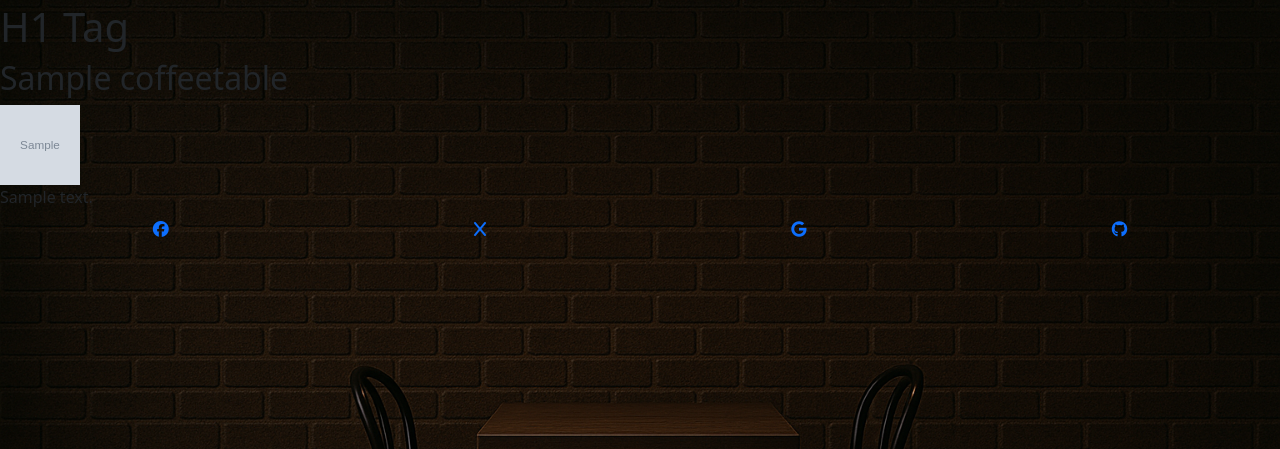
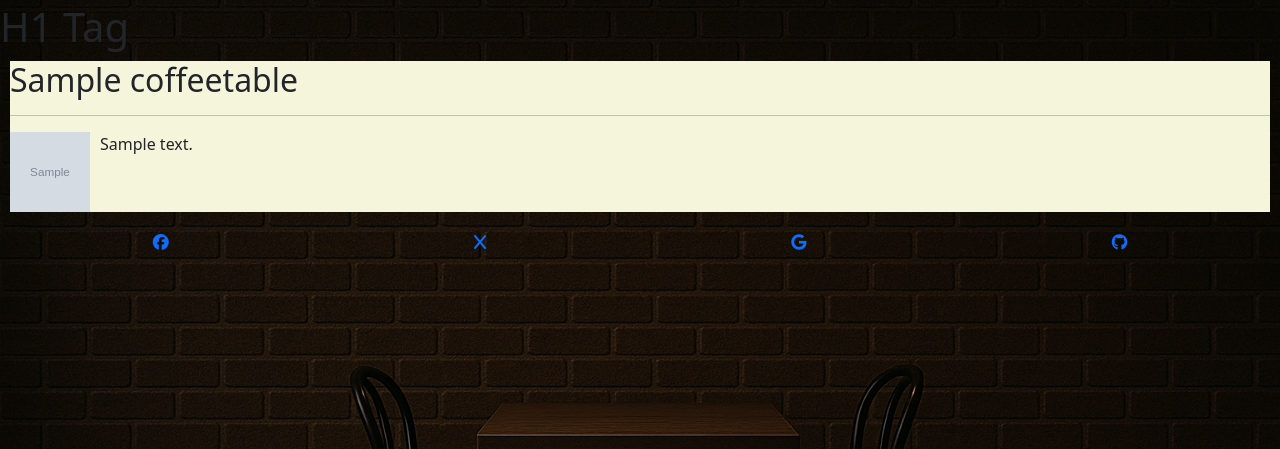
Before and after one commit to bics/CoffeeHouse, a Django app: page /tables in a window 1280 px wide. Shown: the part 53-502 px from the top of the page. Run offline with Django 5.2, Linux system fonts and the light colour scheme; tables that the repository leaves empty hold one stand-in row (values such as "Sample post"); grey boxes marked "Sample" are stand-in pictures; some libraries are stand-ins or nearby versions.

Commit message:
CH-Styling tables

```diff
--- a/coffeetables/templates/tables.html
+++ b/coffeetables/templates/tables.html
@@ -8,13 +8,16 @@ Coffee House | Lobby
 <h1>H1 Tag</h1>
 <div>
     {% for table in tables_list %}
-    <div>
+    <div class="coffee-table">
         <h2>{{table.name}}</h2>
-        <div>
-            <img src="{{ table.image }}" class="table_image" alt="">
-        </div>
-        <div>
-            {{table.description}}
+        <hr>
+        <div class="table-content">
+            <div class="table-image">
+                <img src="{{ table.image }}" class="table-image" alt="">
+            </div>
+            <div class="table-description">
+                {{table.description}}
+            </div>
         </div>
     </div>
     {% endfor %}
--- a/static/styles/style.css
+++ b/static/styles/style.css
@@ -18,9 +18,22 @@ footer {
     padding: 10px;
 }
 
-.table_image {
+.coffee-table{
+    background-color: beige;
+    margin: 10px;
+}
+
+.table-image {
     width: 10vh;
     height: 10vh;
+}
+
+.table-content{
+    display: flex;
+}
+
+.table-description{
+    margin-left: 10px;
 }
 
 #login-form, #register-form input {
```
